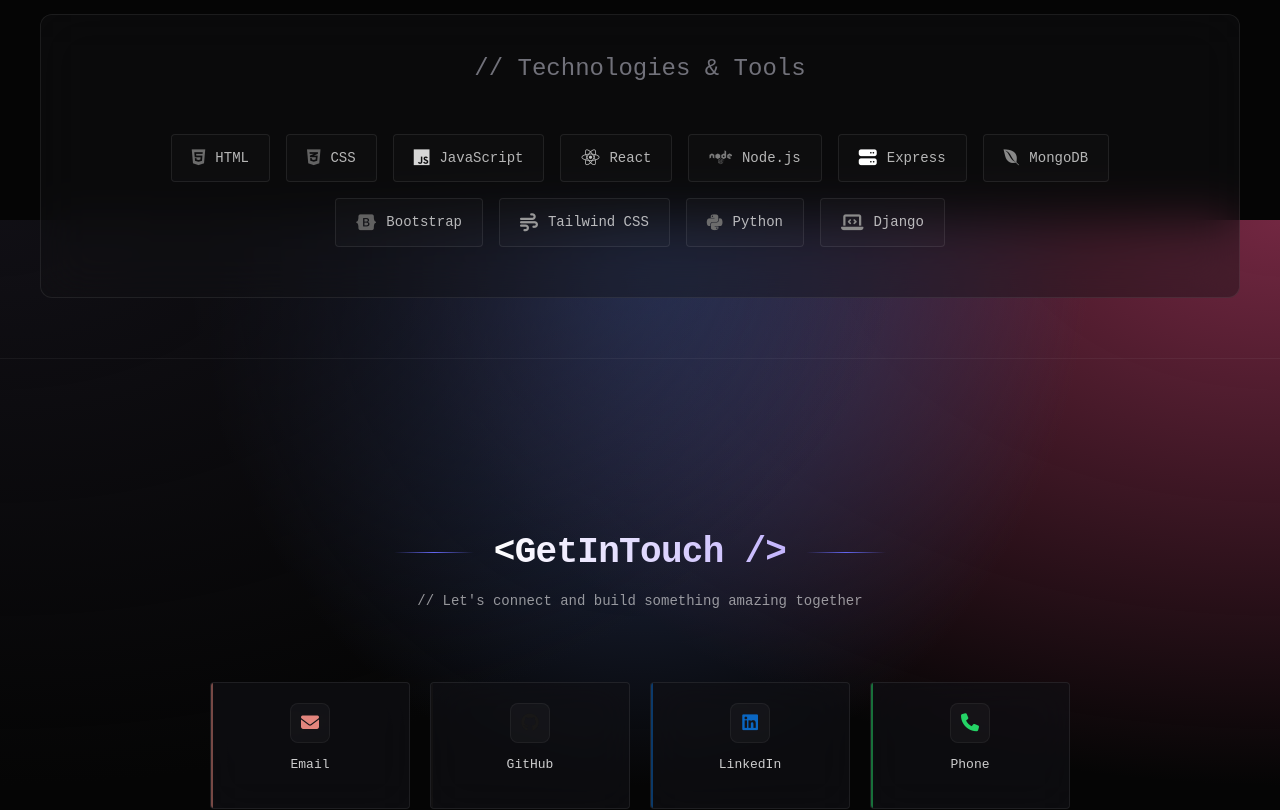
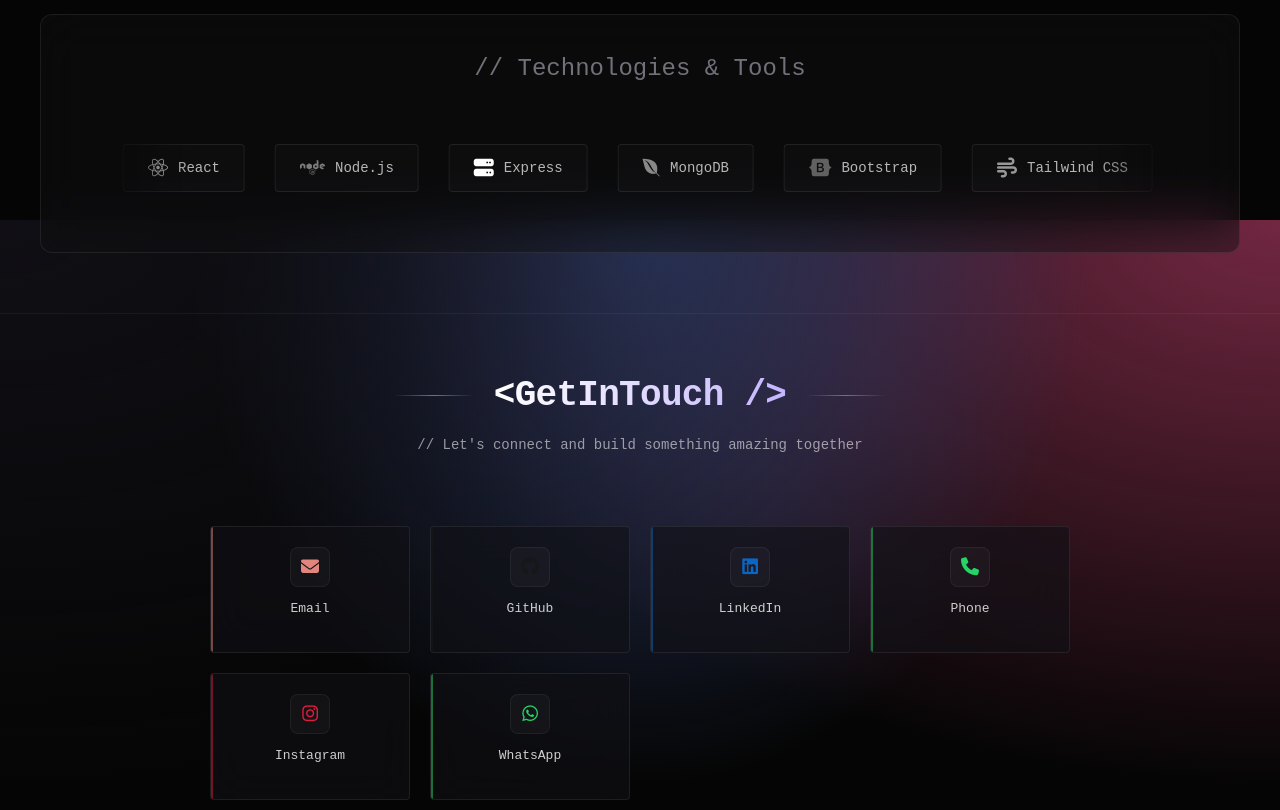
Before and after one commit to Athulprgm/My-portfolio, a React (Vite) app: page / in a window 1280 px wide. Shown: the part 2180-2990 px from the top of the page. Built offline with nearby package versions, Linux system fonts and the light colour scheme.

Commit message:
Add technology marquee animation and compact contact section

```diff
--- a/src/components/About.css
+++ b/src/components/About.css
@@ -185,20 +185,46 @@
   gap: 16px;
 }
 
+/* Marquee Animation */
 .tech-box {
   display: flex;
-  justify-content: center;
-  align-items: center;
-  flex-wrap: wrap;
-  gap: 16px;
-  padding: 10px;
+  overflow: hidden;
+  position: relative;
+  width: 100%;
+  gap: 0;
+  padding: 20px 0;
+  mask-image: linear-gradient(to right, transparent, black 10%, black 90%, transparent);
+  -webkit-mask-image: linear-gradient(to right, transparent, black 10%, black 90%, transparent);
+}
+
+.tech-slider {
+  display: flex;
+  gap: 30px;
+  animation: scroll 25s linear infinite;
+  width: max-content;
+  padding-left: 30px;
+  /* offset first gap */
+}
+
+.tech-slider:hover {
+  animation-play-state: paused;
+}
+
+@keyframes scroll {
+  0% {
+    transform: translateX(0);
+  }
+
+  100% {
+    transform: translateX(-50%);
+  }
 }
 
 .tech {
   display: flex;
   align-items: center;
   gap: 10px;
-  padding: 12px 20px;
+  padding: 12px 24px;
   background: rgba(255, 255, 255, 0.02);
   border: 1px solid rgba(255, 255, 255, 0.08);
   border-radius: 4px;
@@ -206,31 +232,24 @@
   font-family: 'JetBrains Mono', monospace;
   font-weight: 500;
   color: rgba(255, 255, 255, 0.7);
-  transition: all 0.5s cubic-bezier(0.22, 1, 0.36, 1);
-  opacity: 0;
-  transform: scale(0.9) translateY(10px);
+  transition: all 0.3s ease;
   cursor: default;
-  position: relative;
-}
-
-.tech.visible {
-  opacity: 1;
-  transform: scale(1) translateY(0);
+  white-space: nowrap;
 }
 
 .tech i {
-  font-size: 18px;
+  font-size: 20px;
   color: var(--tech-color);
   filter: grayscale(100%);
   transition: all 0.3s ease;
 }
 
 .tech:hover {
-  transform: translateY(-5px);
   background: rgba(255, 255, 255, 0.05);
   border-color: var(--tech-color);
   box-shadow: 0 4px 15px rgba(0, 0, 0, 0.2);
   color: #fff;
+  transform: translateY(-2px);
 }
 
 .tech:hover i {
--- a/src/components/About.jsx
+++ b/src/components/About.jsx
@@ -101,14 +101,12 @@
             <span className="comment-style">// Technologies & Tools</span>
           </h4>
           <div className="tech-box">
-            {technologies.map((tech, index) => (
+            <div className="tech-slider">
+              {[...technologies, ...technologies].map((tech, index) => (
                 <div
                   key={index}
-                className={`tech ${isTechVisible ? "visible" : ""}`}
-                style={{
-                  "--tech-color": tech.color,
-                  transitionDelay: `${index * 50}ms`,
-                }}
+                  className="tech"
+                  style={{ "--tech-color": tech.color }}
                 >
                   <i className={tech.icon}></i>
                   <span>{tech.name}</span>
@@ -117,6 +115,7 @@
             </div>
           </div>
         </div>
+      </div>
     </section>
   );
 };
--- a/src/components/Contact.css
+++ b/src/components/Contact.css
@@ -1,6 +1,8 @@
 .contact-container {
-  padding: 100px 20px 60px;
-  min-height: 100vh;
+  padding: 60px 20px 40px;
+  /* Reduced from 100px */
+  min-height: auto;
+  /* Remove fixed min-height to fit content naturally */
   display: flex;
   flex-direction: column;
   align-items: center;
```
Lines whose indentation alone changed are shown as unchanged.
